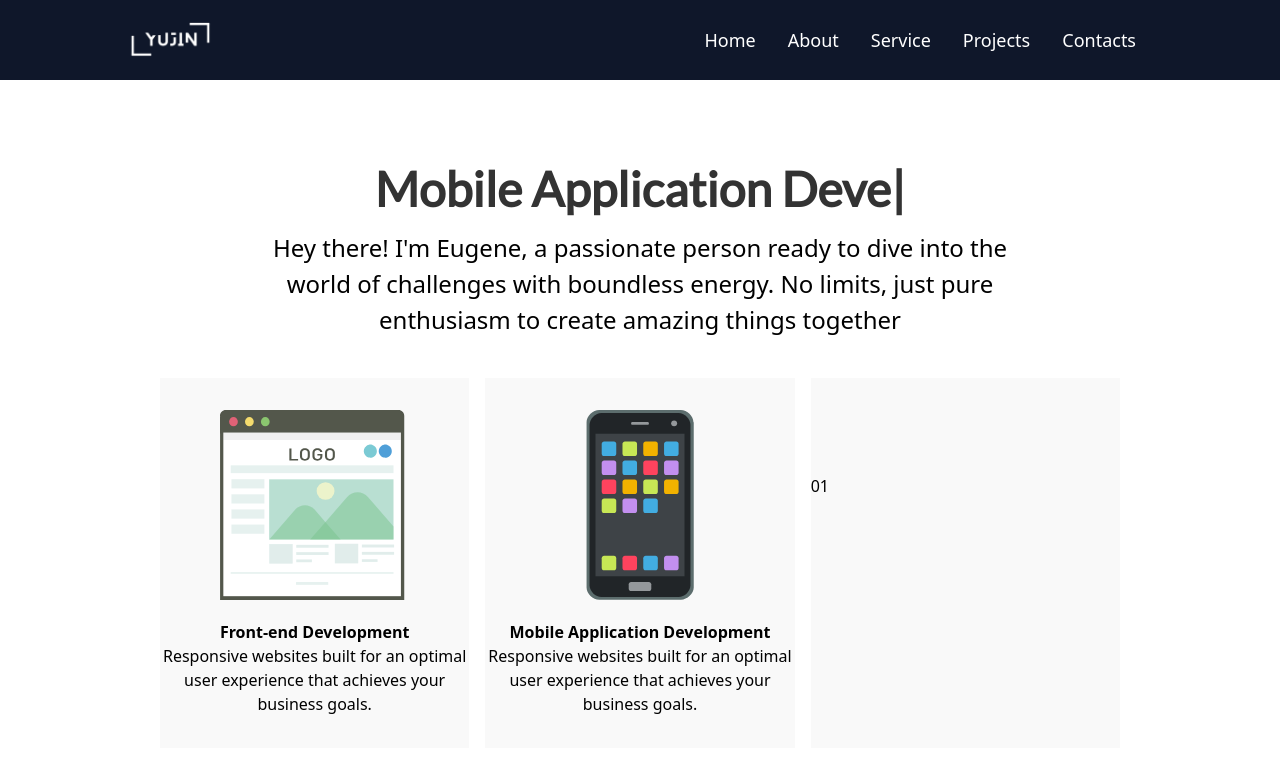
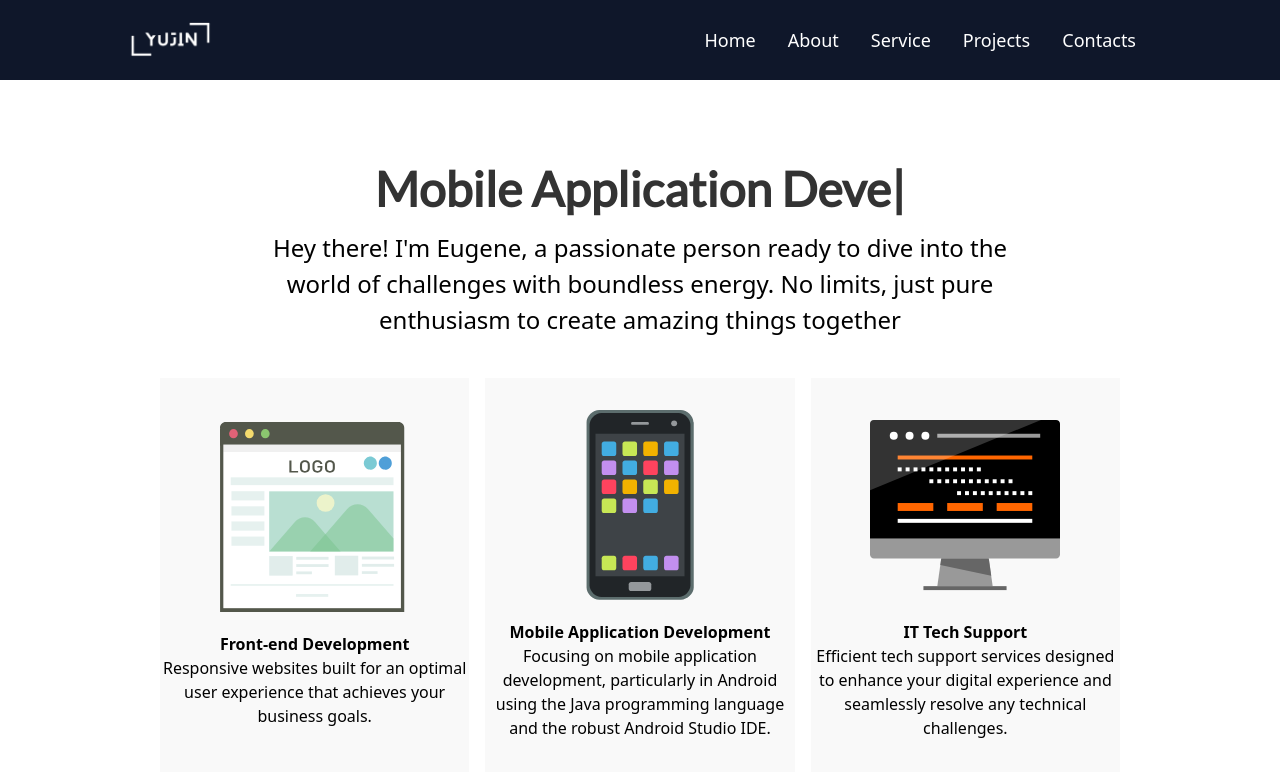
Before and after one commit to patrickeugenesacueza/Yujin-Portfolio, a React (Vite) app in the folder portfolio/: page / in a window 1280 px wide. Shown: the top 776 px of the page. Built offline with nearby package versions, Linux system fonts and the light colour scheme.

Commit message:
Update: HeroSection.jsx
Updating the description of div container

```diff
--- a/portfolio/src/Pages/HeroSection.jsx
+++ b/portfolio/src/Pages/HeroSection.jsx
@@ -4,6 +4,7 @@ import { TypeAnimation } from "react-type-animation";
 // import image
 import FrontEndLogo from "../assets/frontEndSVG.svg";
 import MobileLogo from "../assets/mobileDevSVG.svg";
+import TechSuppLogo from "../assets/techSupportSVG.svg";
 
 const HeroSection = () => {
   return (
@@ -35,6 +36,7 @@ const HeroSection = () => {
       </div>
       {/* grid box */}
       <div class="grid grid-cols-1 sm:grid-cols-2 md:grid-cols-3 lg:grid-cols-3 xl:grid-cols-3 gap-4 mt-10 px-10 sm:px-10 md:px-10 lg:px-[10em] xl:px-[10em]">
+        {/* 1st container */}
         <div className="bg-[#f9f9f9] py-[2em] sm:py-[8em] md:py-[10em] lg:py-[10em] xl:py-[2em] flex items-center justify-center text-center">
           <div className="text-center">
             <img src={FrontEndLogo} height={80} width={190} className="mx-auto" />
@@ -48,20 +50,32 @@ const HeroSection = () => {
           </div>
         </div>
 
+       {/* 2nd container */}
         <div className="bg-[#f9f9f9] py-[2em] sm:py-[8em] md:py-[10em] lg:py-[10em] xl:py-[2em] flex items-center justify-center text-center">
-          <div className="text-center">
+          < div className="text-center">
             <img src={MobileLogo} height={80} width={190} className="mx-auto" />
             <div className="mt-5">
               <h1 className="font-[600]">Mobile Application Development</h1>
               <p>
-                Responsive websites built for an optimal user experience that
-                achieves your business goals.
+              Focusing on mobile application development, particularly in Android
+               using the Java programming language and the robust Android Studio IDE.
               </p>
             </div>
           </div>
         </div>
-        <div className="bg-[#f9f9f9] py-[8em] sm:py-20 md:py-24 lg:py-24 xl:py-24">
-          01
+
+        {/* 3rd container */}
+        <div className="bg-[#f9f9f9] py-[2em] sm:py-[8em] md:py-[10em] lg:py-[10em] xl:py-[2em] flex items-center justify-center text-center">
+          < div className="text-center">
+            <img src={TechSuppLogo} height={80} width={190} className="mx-auto" />
+            <div className="mt-5">
+              <h1 className="font-[600]">IT Tech Support</h1>
+              <p>
+              Efficient tech support services designed to enhance your
+              digital experience and seamlessly resolve any technical challenges.
+              </p>
+            </div>
+          </div>
         </div>
       </div>
 
```
Also changed, not shown: portfolio/src/assets/techSupportSVG.svg (added).
